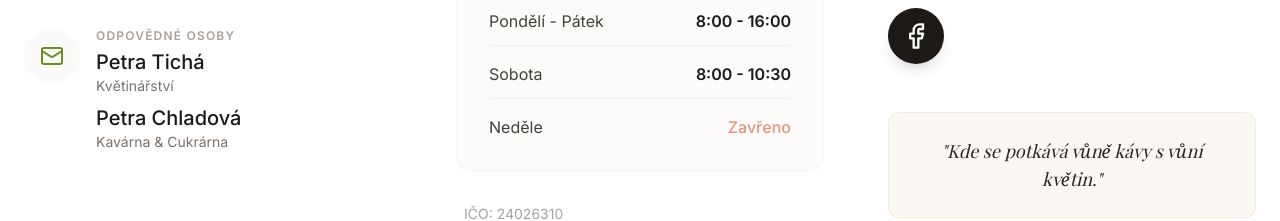
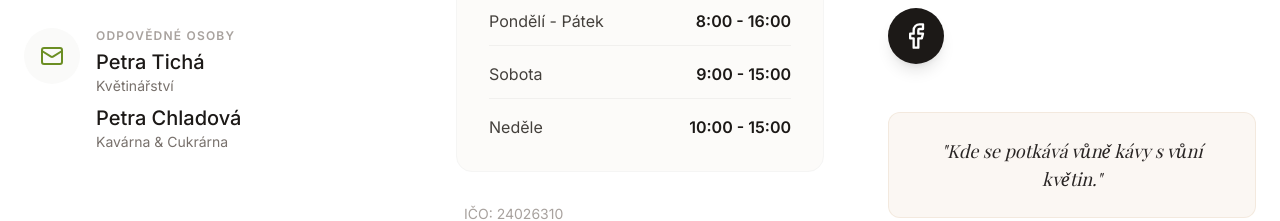
Before and after one commit to MarabuHraje/chlad, a React (Vite) app: page /#/kontakt in a window 1280 px wide. Shown: the part 2455-2676 px from the top of the page. Built offline with nearby package versions, Linux system fonts and the light colour scheme; a web font is replaced by a local one.

Commit message:
refactor: update business hours and project config
Updated weekend opening hours in the contact section and cleaned up project configuration files.

```diff
--- a/components/Contact.tsx
+++ b/components/Contact.tsx
@@ -64,11 +64,11 @@ const Contact: React.FC = () => {
                 </li>
                 <li className="flex justify-between items-center border-b border-stone-200/50 pb-3">
                   <span>Sobota</span>
-                  <span className="font-bold text-stone-900">8:00 - 10:30</span>
+                  <span className="font-bold text-stone-900">9:00 - 15:00</span>
                 </li>
                 <li className="flex justify-between items-center">
                   <span>Neděle</span>
-                  <span className="font-medium text-accent">Zavřeno</span>
+                  <span className="font-bold text-stone-900">10:00 - 15:00</span>
                 </li>
               </ul>
             </div>
--- a/metadata.json
+++ b/metadata.json
@@ -1,5 +1,6 @@
 {
   "name": "Květinářství & Cukrárna Petra",
   "description": "Moderní webová prezentace pro květinářství, kavárnu a cukrárnu nabízející čerstvé květiny, výběrovou kávu a domácí dezerty.",
-  "requestFramePermissions": []
+  "requestFramePermissions": [],
+  "majorCapabilities": []
 }
```
Also changed, not shown: tsconfig.json (deleted, +0 -29 lines), 2 other files (tests, documents, lock files or other folders).
